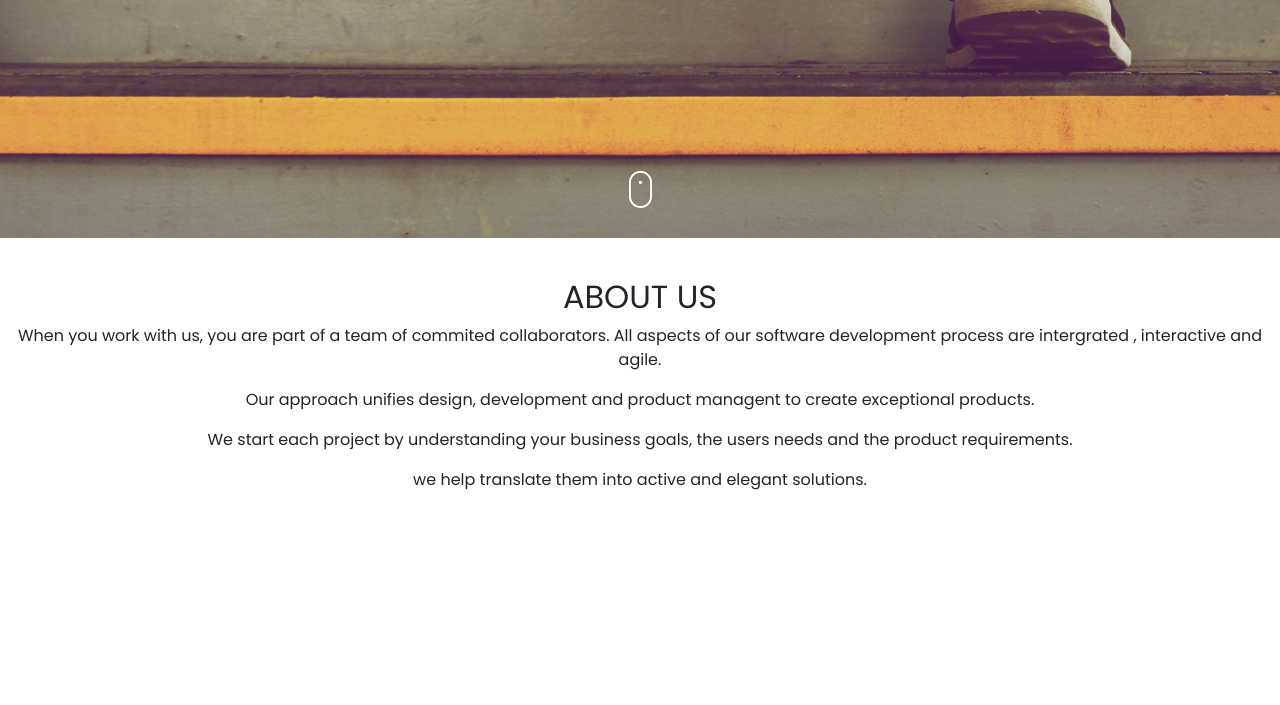
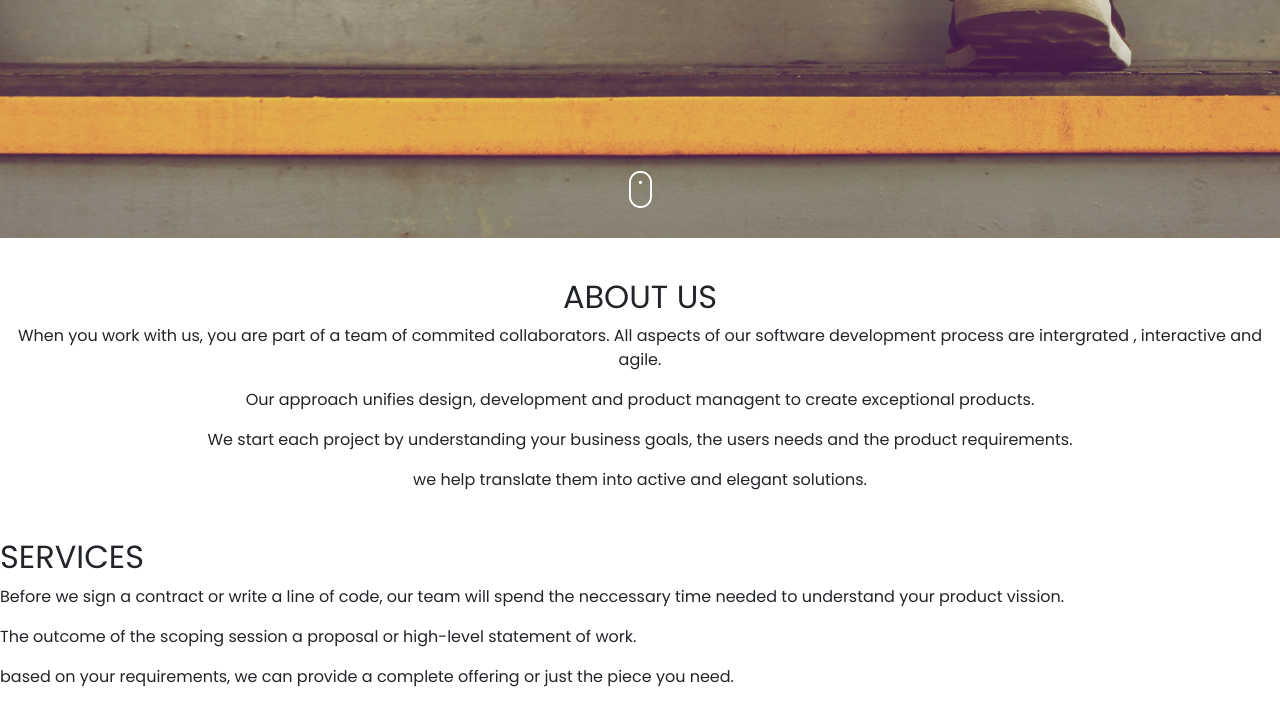
Before and after one commit to vinney-mo/Delani-Studio, a plain HTML site: page index.html in a window 1280 px wide. Shown: the part 474-1179 px from the top of the page. Before the commit the page ends 1012 px from the top, so only its background shows below. Drawn offline with nearby package versions, Linux system fonts and the light colour scheme; a script that the page names is missing.

Commit message:
Added Services Content

```diff
--- a/index.html
+++ b/index.html
@@ -36,6 +36,23 @@
       </p>
       <p>we help translate them into active and elegant solutions.</p>
     </div>
+    <div class="services">
+      <div class="services-section">
+        <h2>SERVICES</h2>
+        <p>
+          Before we sign a contract or write a line of code, our team will spend
+          the neccessary time needed to understand your product vission.
+        </p>
+        <p>
+          The outcome of the scoping session a proposal or high-level statement
+          of work.
+        </p>
+        <p>
+          based on your requirements, we can provide a complete offering or just
+          the piece you need.
+        </p>
+      </div>
+    </div>
     <script src="js/jquery-3.4.1.js"></script>
     <script src="js/script.js"></script>
   </body>
```
